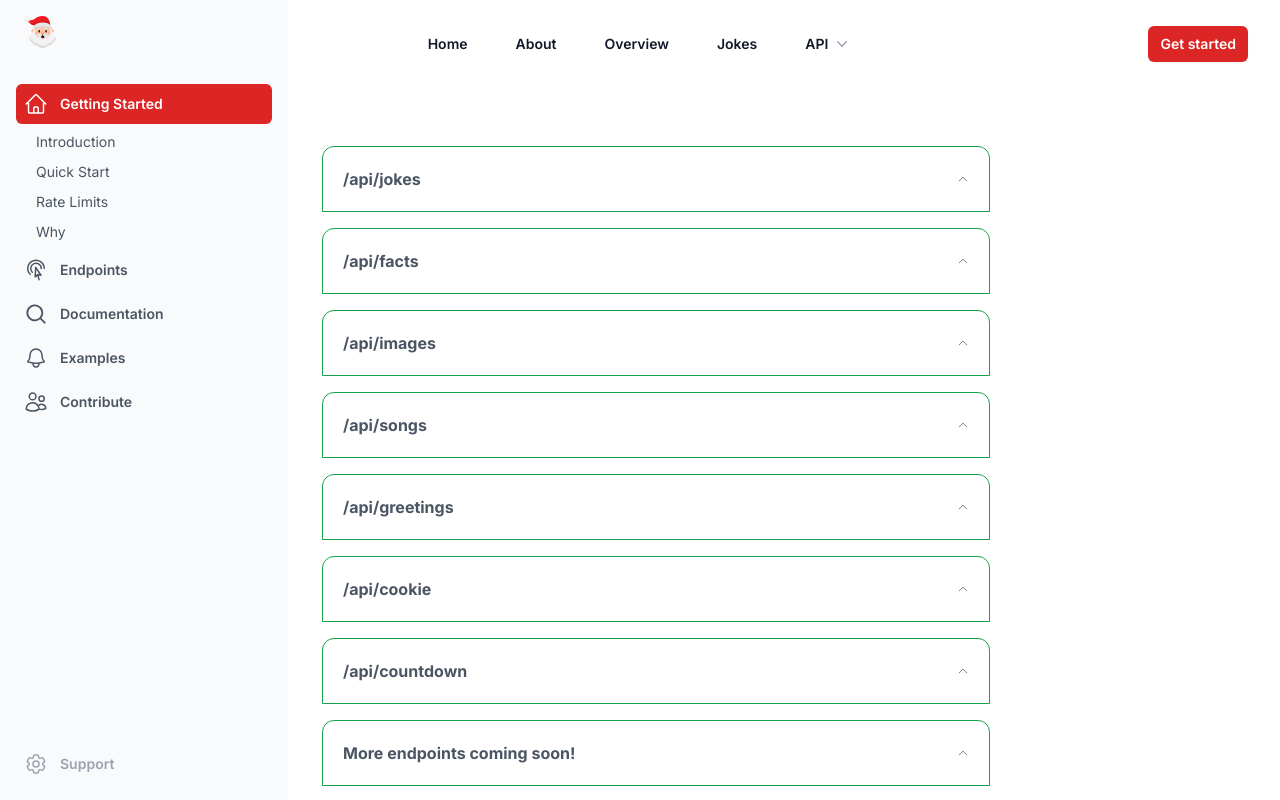
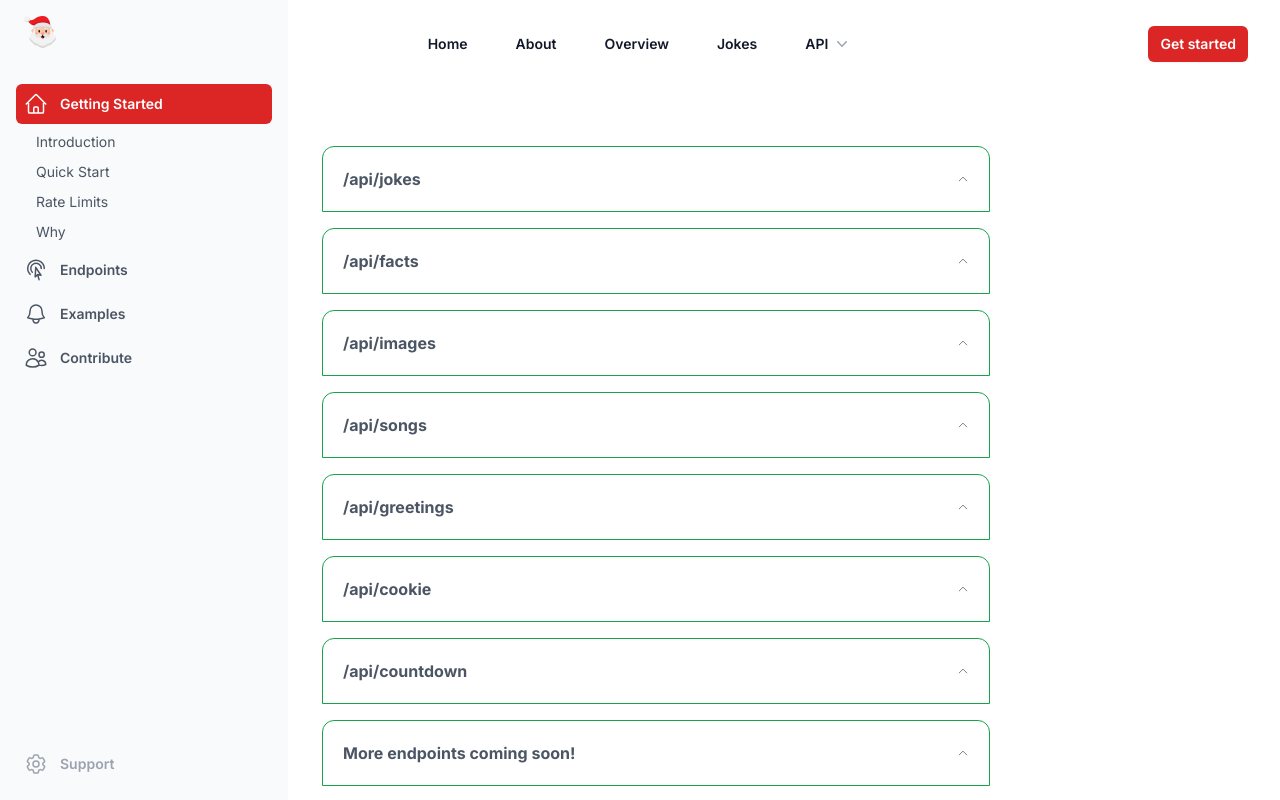
Before and after one commit to mariamills/christmasjoy, a Next.js app: page /docs/endpoints in a window 1280 px wide. Built offline with nearby package versions, Linux system fonts and the light colour scheme.

Commit message:
Update navigation links in documentation sidebar

```diff
--- a/src/components/DocsSidebar.tsx
+++ b/src/components/DocsSidebar.tsx
@@ -11,7 +11,6 @@ import {
     CursorArrowRippleIcon,
     CalendarIcon,
 } from '@heroicons/react/24/outline'
-import { MagnifyingGlassIcon } from '@heroicons/react/20/solid'
 import Link from "next/link";
 import Image from "next/image";
 
@@ -30,11 +29,10 @@ const navigation = [
         ]
     },
     { name: 'Endpoints', href: '/docs/endpoints', icon: CursorArrowRippleIcon, current: false },
-    { name: 'Documentation', href: '/docs/documentation', icon: MagnifyingGlassIcon, current: false },
     { name: 'Examples', href: '/docs/examples', icon: BellIcon, current: false
 
     },
-    { name: 'Contribute', href: '#', icon: UsersIcon, current: false },
+    { name: 'Contribute', href: 'https://github.com/mariamills/christmasjoy', icon: UsersIcon, current: false },
 ]
 
 // Utility function to combine class names based on conditions
@@ -119,6 +117,7 @@ export default function DocsSidebar() {
                                                         <li key={item.name}>
                                                             <Link
                                                                 href={item.href}
+                                                                target={item.href.startsWith('http') ? '_blank' : '_self'}
                                                                 className={classNames(
                                                                     item.current
                                                                         ? 'bg-gray-800 text-white'
@@ -136,6 +135,7 @@ export default function DocsSidebar() {
                                             <li className="mt-auto">
                                                 <Link
                                                     href="https://github.com/mariamills/christmasjoy"
+                                                    target="_blank"
                                                     className="group -mx-2 flex gap-x-3 rounded-md p-2 text-sm font-semibold leading-6 text-gray-400 hover:bg-green-600 hover:text-white"
                                                 >
                                                     <Cog6ToothIcon className="h-6 w-6 shrink-0" aria-hidden="true" />
@@ -171,6 +171,7 @@ export default function DocsSidebar() {
                                         <li key={item.name}>
                                             <Link
                                                 href={item.href}
+                                                target={item.href.startsWith('http') ? '_blank' : '_self'}
                                                 className={classNames(
                                                     item.current
                                                         ? 'bg-red-600 text-white'
@@ -202,6 +203,7 @@ export default function DocsSidebar() {
                             <li className="mt-auto">
                                 <Link
                                     href="https://github.com/mariamills/christmasjoy"
+                                    target="_blank"
                                     className="group -mx-2 flex gap-x-3 rounded-md p-2 text-sm font-semibold leading-6 text-gray-400 hover:bg-green-600 hover:text-white"
                                 >
                                     <Cog6ToothIcon className="h-6 w-6 shrink-0" aria-hidden="true" />
```
